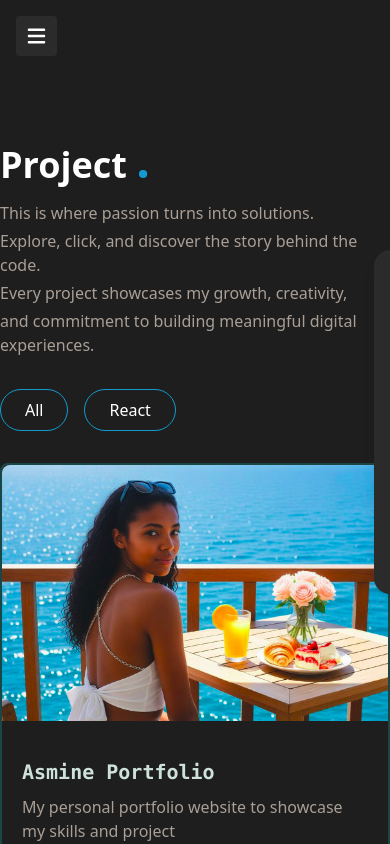
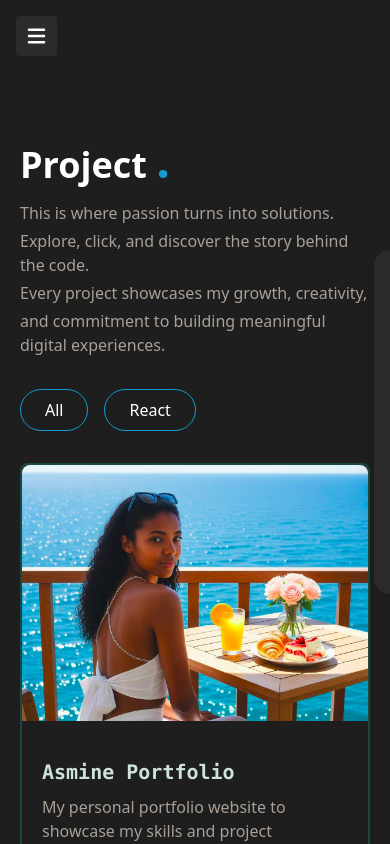
Before and after one commit to AsmineRazafiarivelo1402/Portfolio, a React (Vite) app in the folder portfolio/: page /project in a window 390 px wide. Shown: the top 844 px of the page. Built offline with nearby package versions, Linux system fonts and the light colour scheme.

Commit message:
feat(Project) : change responsive styles in mobile

```diff
--- a/portfolio/src/assets/pages/Project.jsx
+++ b/portfolio/src/assets/pages/Project.jsx
@@ -6,7 +6,7 @@
 export default function Project() {
   return (
     <>
-      <div className="max-w-6xl mx-auto  py-10">
+      <div className="max-w-6xl mx-auto px-5 py-10">
         {/* Header */}
         <h1 className="text-4xl sm:text-5xl md:text-5xl font-bold text-white mb-4">
           Project <span className="text-[#139acf] text-5xl sm:text-6xl md:text-6xl">.</span>
```
Also changed, not shown: portfolio/src/assets/pages/About.jsx (+0 -12 lines).
